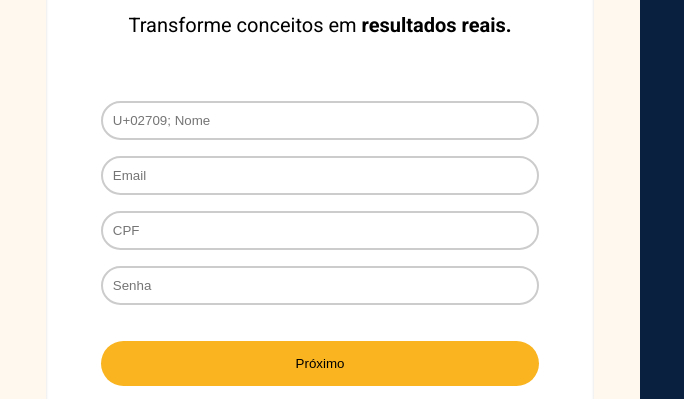
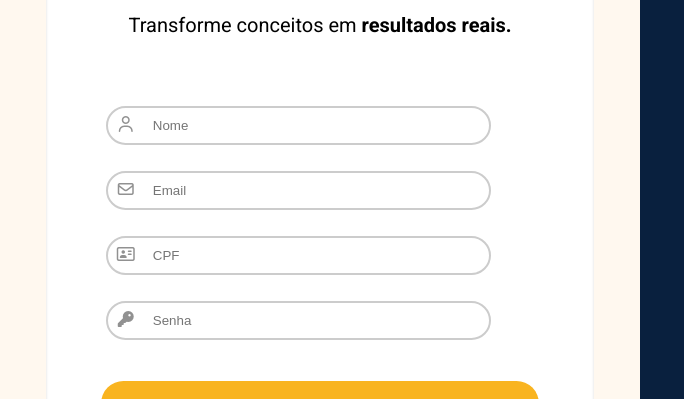
Before and after one commit to TechFellasAbp/sprint-master, a plain HTML site: page projeto/public/pages/cadastro.html in a window 1280 px wide. Shown: the part 237-636 px from the top of the page, 0-684 px from the left. Drawn offline with Linux system fonts and the light colour scheme.

Commit message:
feat(cadastro): Adiciona alteraçoes no estilo dos inputs
Feito algumas alteraçoes nos estilos dos inputs, nao esta terminado ainda e falta arrumar uma confusao

```diff
--- a/projeto/public/assets/css/main.css
+++ b/projeto/public/assets/css/main.css
@@ -26,6 +26,7 @@ html, body{
     justify-content: center;
     align-items: center;
     color: #fff;
+    border-radius: 35px 0 0 35px;
 }
 
 .welcome-banner h1{
@@ -84,7 +85,31 @@ html, body{
     width: 90%;
     border-radius: 25px;
     padding: 10px;
+    padding-left: 45px;
     border:#cccccc solid 2px;
+}
+
+.icon-input {
+    width: 90%;
+    padding: 5px;
+    position: relative;
+    display: flex;
+}
+
+.fa-solid {
+    position: absolute;
+    display: flex;
+    padding: 10px;
+    min-width: 40px;
+    color: #919191;
+}
+
+.fa-regular {
+    position: absolute;
+    display: flex;
+    padding: 10px;
+    min-width: 40px;
+    color: #919191;
 }
 
 .button-next {
--- a/projeto/public/pages/cadastro.html
+++ b/projeto/public/pages/cadastro.html
@@ -3,7 +3,8 @@
 <head>
     <meta charset="UTF-8">
     <meta name="viewport" content="width=device-width, initial-scale=1.0">
-       <link rel="stylesheet" href="../assets/css/main.css">
+    <link rel="stylesheet" href="../assets/css/main.css">
+    <link rel="stylesheet" href="https://cdnjs.cloudflare.com/ajax/libs/font-awesome/7.0.1/css/all.min.css" integrity="sha512-2SwdPD6INVrV/lHTZbO2nodKhrnDdJK9/kg2XD1r9uGqPo1cUbujc+IYdlYdEErWNu69gVcYgdxlmVmzTWnetw==" crossorigin="anonymous" referrerpolicy="no-referrer" />
     <title>Cadastro</title>
 </head>
 <body>
@@ -16,10 +17,22 @@
             <div class="form-container">
                 <h1>Seja bem vindo!</h1>
                 <h5>Transforme conceitos em <b>resultados reais.</b></h5>
-                <input class="form-input" placeholder="U+02709; Nome" id="name">
-                <input class="form-input" placeholder="Email" id="email">
-                <input class="form-input" placeholder="CPF" id="cpf">
-                <input class="form-input" placeholder="Senha" id="password">
+                <div class="icon-input">
+                    <i class="fa-regular fa-user"></i>
+                    <input class="form-input" placeholder="Nome" id="name">
+                </div>
+                <div class="icon-input">
+                    <i class="fa-regular fa-envelope"></i>
+                    <input class="form-input" placeholder="Email" id="email">
+                </div>
+                <div class="icon-input">
+                    <i class="fa-regular fa-address-card"></i>
+                    <input class="form-input" placeholder="CPF" id="cpf">
+                </div>
+                <div class="icon-input">
+                    <i class="fa-solid fa-key"></i>
+                    <input class="form-input" placeholder="Senha" id="password">
+                </div>
                 <button type="submit" class="button-next">Próximo</button>
                 <div class="form-extras">
                     <p class="style-paragrafo">Já possui login? <a href="#"> Esqueceu a senha?</a></p>
```
